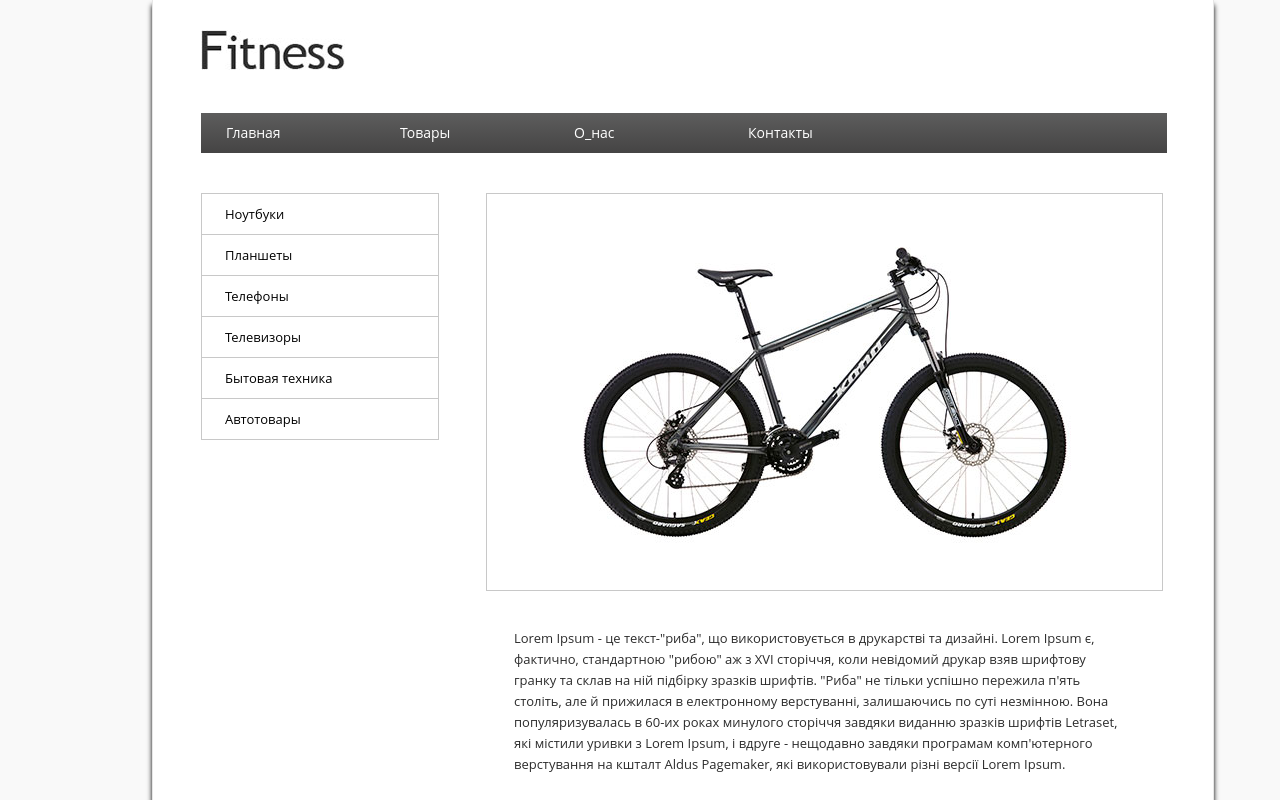
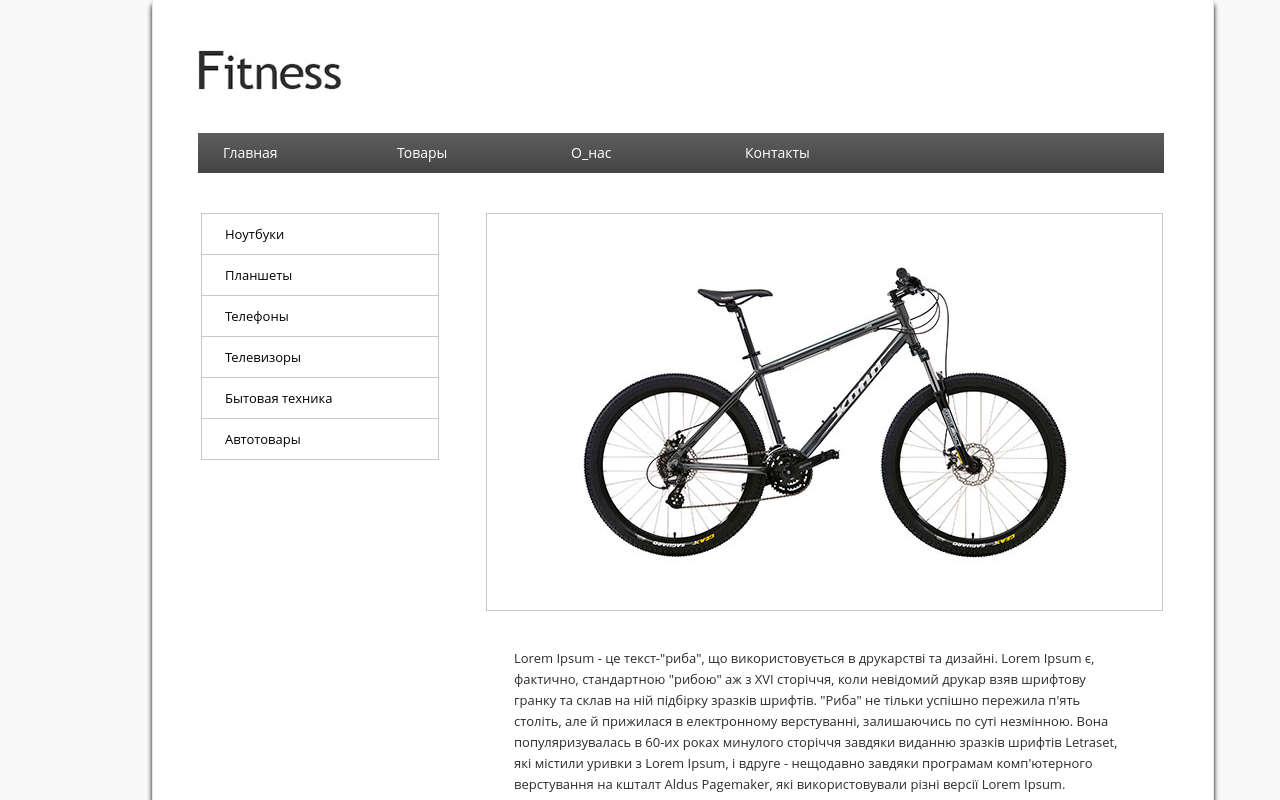
Before and after one commit to AlexKorneychuk/AlexKorneychuk.github.io, a plain HTML site: page index.html in a window 1280 px wide. Shown: the top 800 px of the page. Drawn offline with Linux system fonts and the light colour scheme.

Commit message:
third try

```diff
--- a/css/style.css
+++ b/css/style.css
@@ -2,6 +2,7 @@
     margin: 0 auto;
     width: 1366px;
     background-color: #f9f9f9;
+
 }
 
 .inner_wrapper {
@@ -11,12 +12,12 @@
     margin: 0 auto;
     width: 1060px;
     background-color: #fff;
-    height: 130vh;
+    height: 150vh;
 }
 
 .photo1 {
-    margin: 0 0 40px 48px;
-    padding-top: 30px;
+    margin: 0 0 40px 45px;
+    padding-top: 50px;
 }
 
 a {
@@ -27,7 +28,7 @@ a {
 .header {
     background: linear-gradient(to top, #454444, #5d5d5d);
     margin-top: 15px;
-    margin-left: 48px;
+    margin-left: 45px;
     width: 966px;
     height: 40px;
 }
@@ -37,6 +38,7 @@ a {
 }
 
 .link {
+    border: 1px transparent;
     display: inline-block;
     color: #fff;
     font-size: 14px;
```
